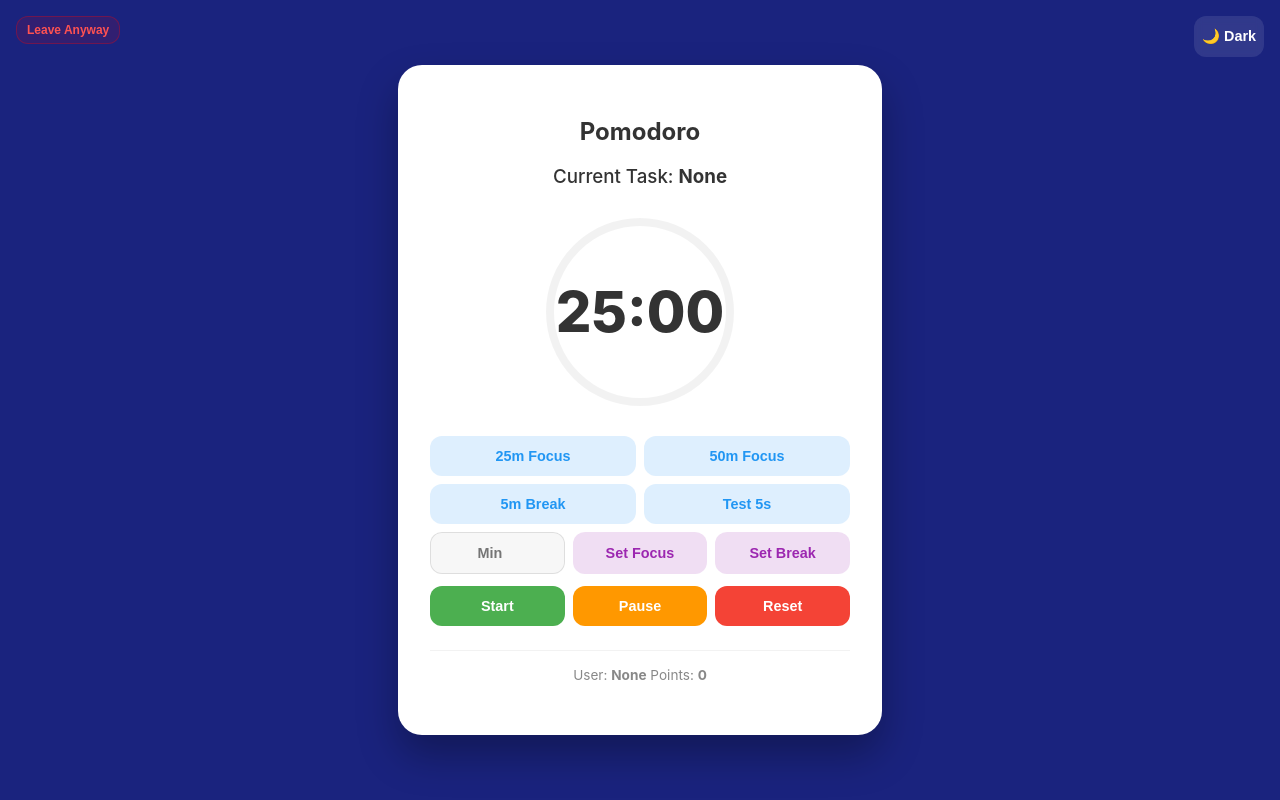
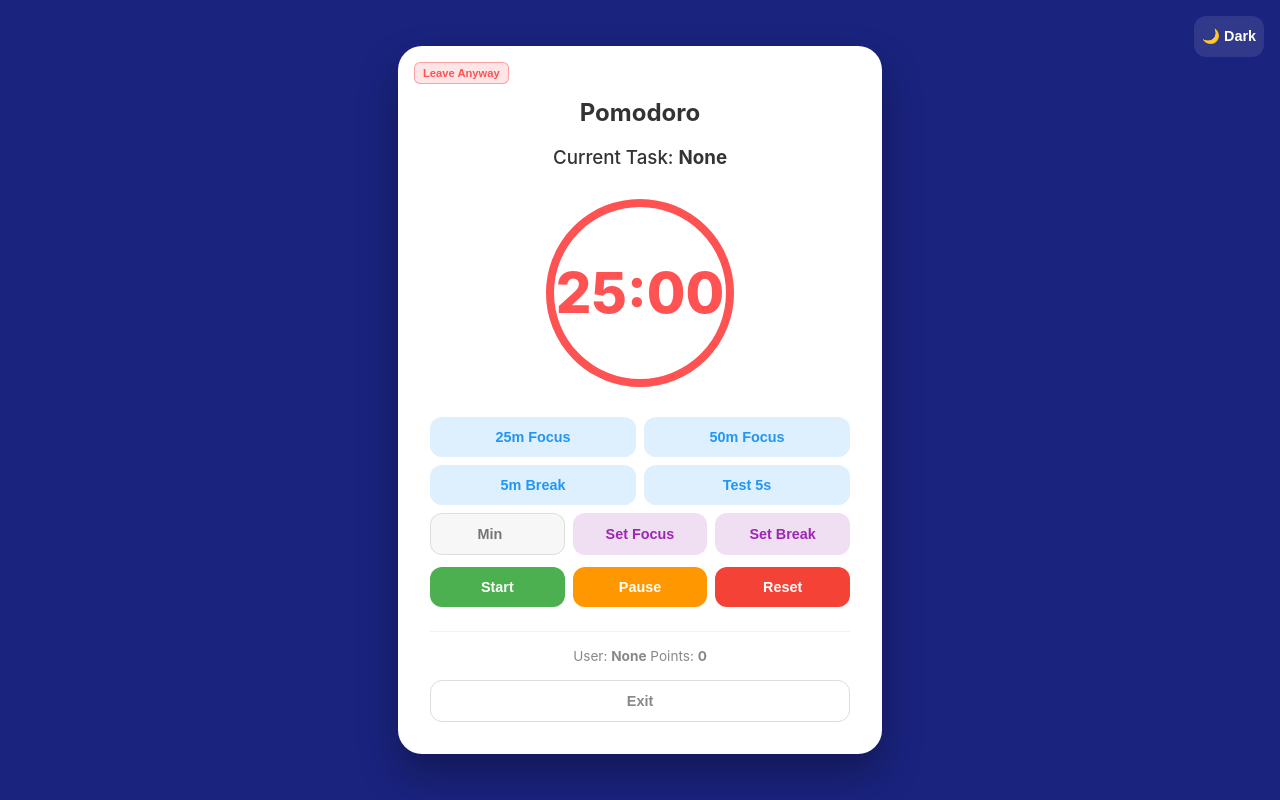
Before and after one commit to IOI4896/GitExercise-Flowcision, a Flask app: template templates/pomodoro.html in a window 1280 px wide. Run offline with Flask 3, Linux system fonts and the light colour scheme; the template is opened without the code that fills it, so the values that code supplies are empty.

Commit message:
fix a bug that cannot use pomodoro normaly

```diff
--- a/templates/pomodoro.html
+++ b/templates/pomodoro.html
@@ -70,15 +70,15 @@
             .nav-btn { width: 100%; margin-top: 1rem; background: transparent; color: #888; border: 1px solid #ddd; }
             body.dark-mode .nav-btn { border-color: #444; }
             .theme-btn { position: absolute; top: 1rem; right: 1rem; width: auto; background: rgba(255,255,255,0.1); backdrop-filter: blur(4px); }
-            .leave-btn { position: absolute; top: 1rem; left: 1rem; width: auto; background: rgba(255, 0, 0, 0.1); border: 1px solid rgba(255, 0, 0, 0.3); color: #ff5252; padding: 6px 10px; font-size: 0.75rem; }
+            .leave-btn { position: absolute; top: 1rem; left: 1rem; background: rgba(255, 0, 0, 0.1); border: 1px solid rgba(255, 0, 0, 0.3); color: #ff5252; padding: 4px 8px; font-size: 0.7rem; border-radius: 6px; cursor: pointer; z-index: 100; }
         </style>
     </head>
     <body class="state-focus">
         <button class="theme-btn" id="themeToggle" onclick="toggleTheme()">🌙 Dark</button>
-        <button class="leave-btn" onclick="window.location.href='/'">Leave Anyway</button>
+        {% extends "base.html" %}
+        {% block content %}
         <div class="container">
-            {% extends "base.html" %}
-            {% block content %}
+            <button class="leave-btn" onclick="window.location.href='/'">Leave Anyway</button>
             <div id="cmdbar" class="hidden"><input id="commandInput" type="'text" placeholder="type command..."></div>
             <h2>Pomodoro</h2>
             {% if current_task %}
@@ -113,7 +113,7 @@
                 <span>User: <strong>{{user}}</strong></span>
                 <span>Points: <strong>{{points}}</strong></span>
             </div>
-            {% endblock %}
+            <a href="/"><button class="nav-btn" id="navBtn">Exit</button></a>
         </div>
         <form id="completeForm" action="/completed_pomodoro" method="POST" style="display:none;"><input type="hidden" name="duration" id="durationInput" value="25"></form>
         <script>
@@ -169,6 +169,7 @@
                 document.getElementById("fcustomBtn").disabled = true;
                 document.getElementById("bcustomBtn").disabled = true;
                 document.getElementById("stopBtn").disabled = true;
+                document.getElementById("navBtn").disabled = true; // 确保计时中禁用 Exit
                 document.getElementById("pauseBtn").innerText = "Pause";
                 updateVisuals();
                 timer = setInterval(() => {
@@ -196,6 +197,7 @@
             function resetTimer() {
                 clearInterval(timer); timer = null; timeLeft = totalTime;
                 document.getElementById("startBtn").disabled = false;
+                document.getElementById("navBtn").disabled = false; // 恢复 Exit
                 document.getElementById("focusBtn").disabled = false;
                 document.getElementById("deepBtn").disabled = false;
                 document.getElementById("breakBtn").disabled = false;
@@ -205,5 +207,6 @@
                 updateVisuals();
             }
         </script>
+        {% endblock %}
     </body>
 </html>
```
